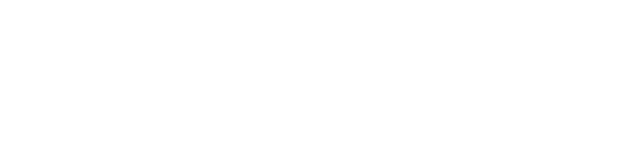
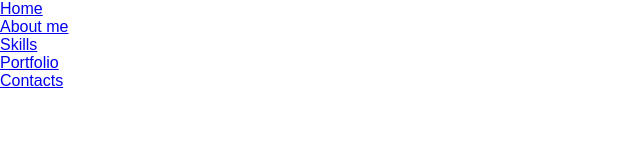
Before and after one commit to kamron-code/portfolio, a plain HTML site: page index.html in a window 1280 px wide. Shown: the whole page, without its empty margins (0-640 px from the left). Drawn offline with Linux system fonts and the light colour scheme.

Commit message:
header bo'limining navbar qismi uchun html kodlar yozildi

```diff
--- a/index.html
+++ b/index.html
@@ -8,6 +8,32 @@
 </head>
 <body>
 
+    <!-- Header section start -->
+     <header class="header">
+        <div class="container">
+            <nav class="header__navbar">
+                <ul class="header__menyu">
+                    <li class="header__menyu--item">
+                        <a href="#home" class="header__link active">Home</a>
+                    </li>
+                    <li class="header__menyu--item">
+                        <a href="#home" class="header__link">About me</a>
+                    </li>
+                    <li class="header__menyu--item">
+                        <a href="#home" class="header__link">Skills</a>
+                    </li>
+                    <li class="header__menyu--item">
+                        <a href="#home" class="header__link">Portfolio</a>
+                    </li>
+                    <li class="header__menyu--item">
+                        <a href="#home" class="header__link">Contacts</a>
+                    </li>
+                </ul>
+            </nav>
+        </div>
+     </header>
+    <!-- Header section end -->
+
 
 
 
```
